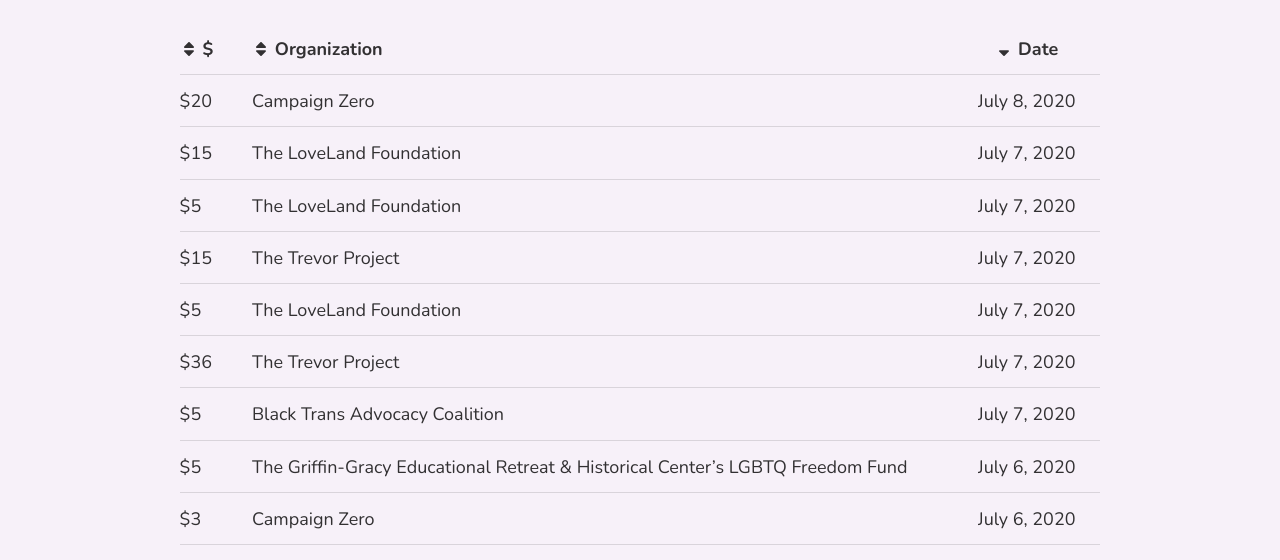
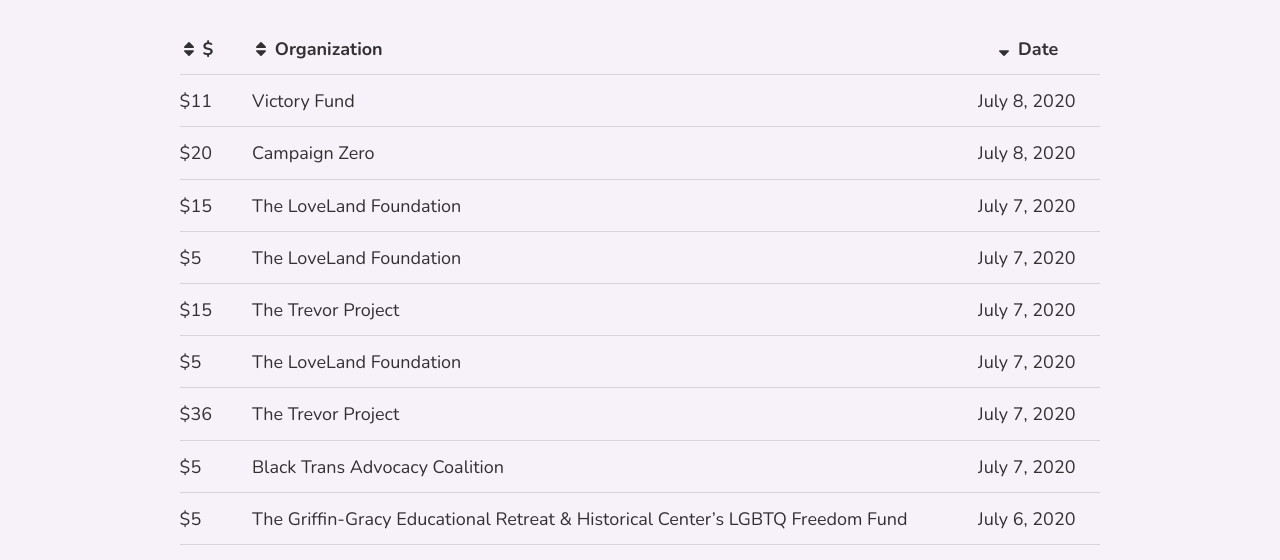
Before and after one commit to lucasgrinspan/the-octopus-project, a Gatsby site: page /ledger in a window 1280 px wide. Shown: the part 233-793 px from the top of the page. Built offline with nearby package versions, Linux system fonts and the light colour scheme; Gatsby itself is replaced by a stand-in of ours.

Commit message:
new donation

```diff
--- a/src/data/donations.js
+++ b/src/data/donations.js
@@ -1019,6 +1019,15 @@ const donationData = [
         raffleEntry: 5,
         sent: false,
     },
+    {
+        amount: 11,
+        org: "Victory Fund",
+        id: 78,
+        date: "2020-07-08",
+        order: ["octopus"],
+        octopusColor: ["yellow"],
+        sent: false,
+    },
 ]
 
 export const DONATIONS = validateDonations(donationData)
```
